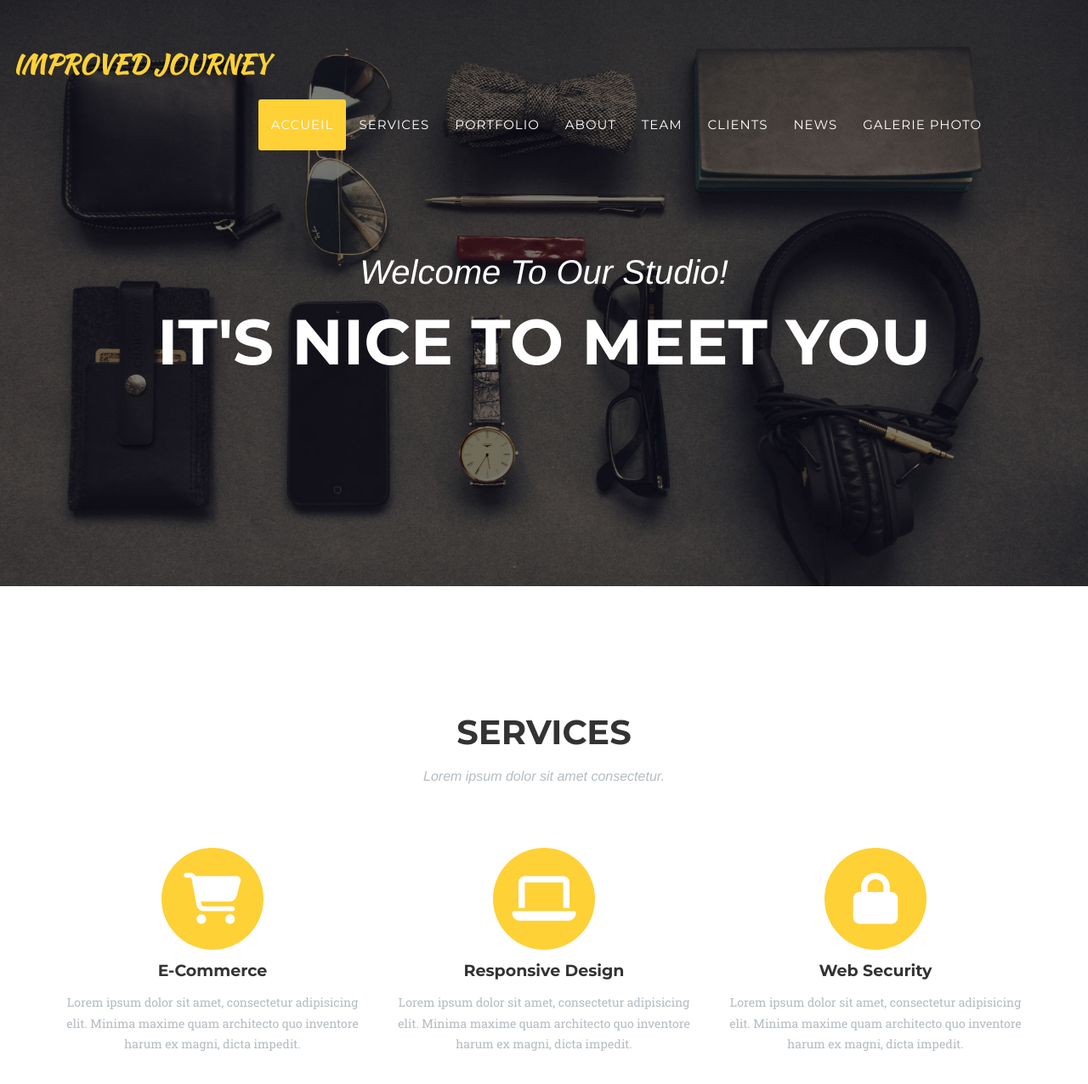
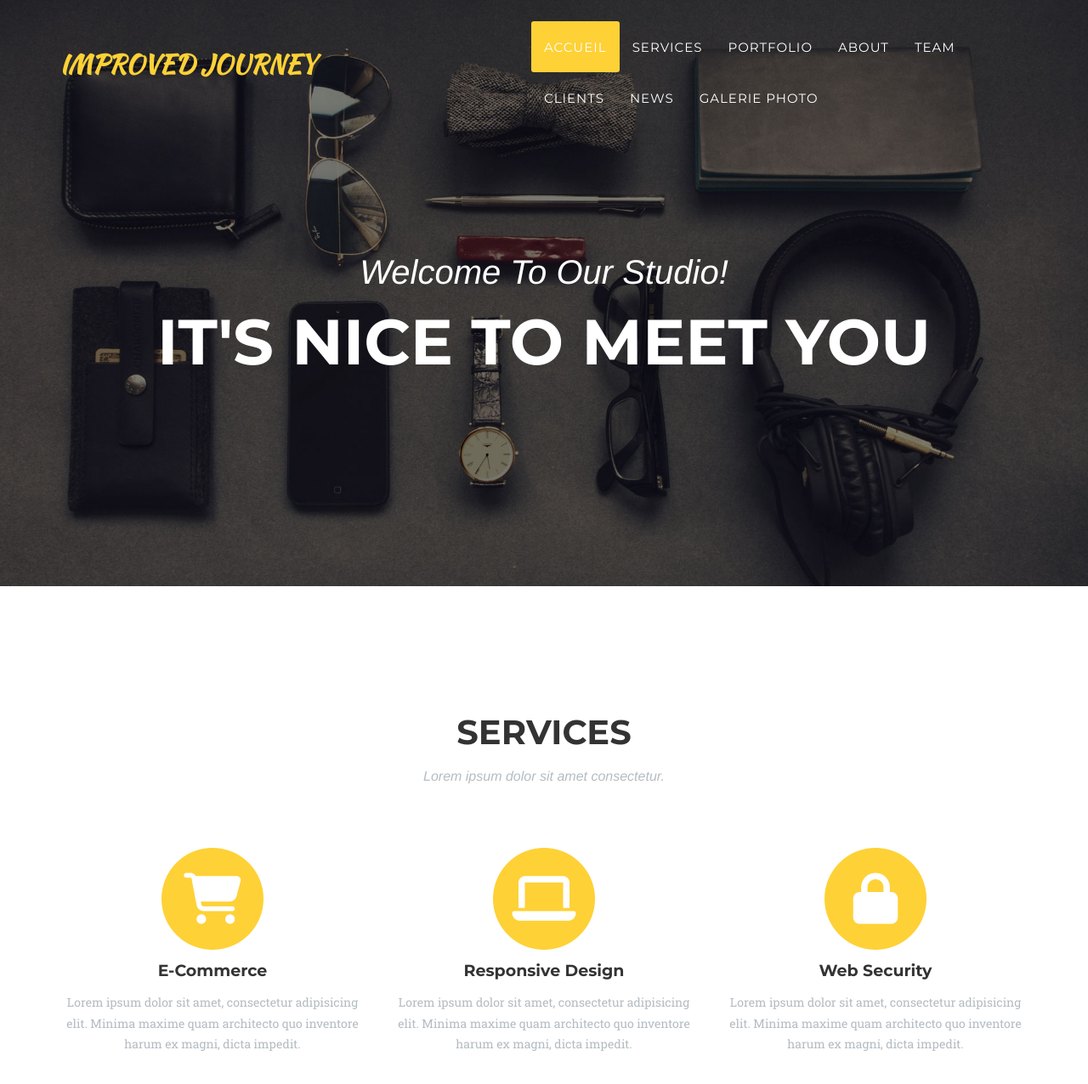
Before and after one commit to scoutscathedralevolcan/improved-journey-jekyll-test, a Jekyll site: the page built from index.html, in a window 1280 px wide and 1400 px high. Shown: the top 1276 px of the window at 85% size. Built offline with Jekyll 4.4.1, drawn with Linux system fonts in a browser that asks for light colours; nearby versions of some CDN libraries; some web fonts are replaced.

Commit message:
navbar max-width

```diff
--- a/_includes/css/agency.css
+++ b/_includes/css/agency.css
@@ -170,10 +170,13 @@
     background-color: #fff;
 }
 
+.navbar-size {
+  max-width: 600px;
+}
+
 .navbar-default {
     border-color: transparent;
     background-color: #222;
-    max-width: 600px
 }
 
 .navbar-default .navbar-brand {
--- a/_includes/navbar-header.html
+++ b/_includes/navbar-header.html
@@ -14,7 +14,7 @@
 
             <!-- Collect the nav links, forms, and other content for toggling -->
             <div class="collapse navbar-collapse" id="bs-example-navbar-collapse-1">
-                <ul class="nav navbar-nav navbar-right">
+                <ul class="nav navbar-nav navbar-right navbar-size">
 
 		  {% if page.url == "/" %}
 		    <li class="page-scroll">
```
